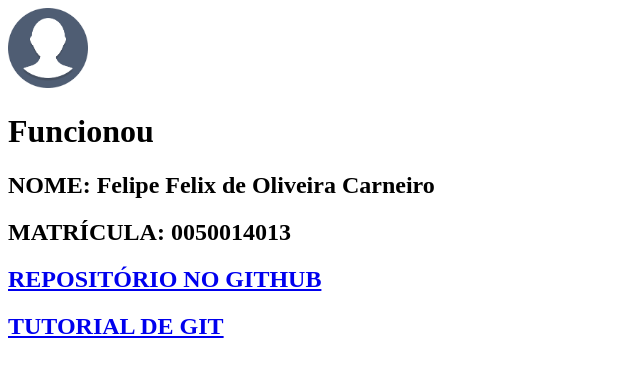
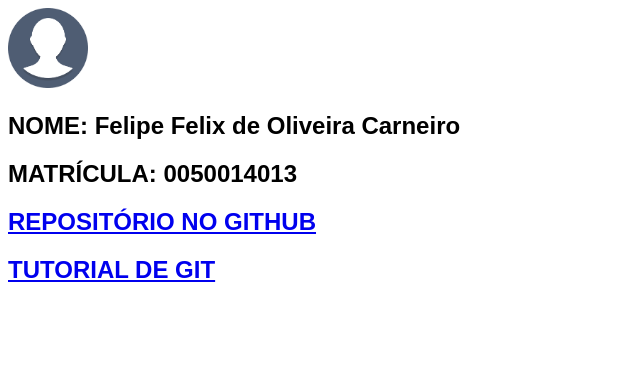
Before and after one commit to felipe-carneiro/cscw-introducao, a plain HTML site: page index.html in a window 1280 px wide. Shown: the whole page, without its empty margins (0-640 px from the left). Drawn offline with Linux system fonts and the light colour scheme.

Commit message:
Mudando font

```diff
--- a/index.html
+++ b/index.html
@@ -3,10 +3,14 @@
 	<head>
 		<meta charset="UTF-8">
 		<title>CSCW Introdução</title>
+		<style>
+			body{
+				font-family: arial;
+			}
+		</style>
 	</head>
 	<body>
 		<img src="icone.png" width="80" height="80"/>
-		<h1>Funcionou</h1>
 		<h2>NOME: Felipe Felix de Oliveira Carneiro</h2>
 		<h2>MATRÍCULA: 0050014013</h2>
 		<h2><a href="https://github.com/felipe-carneiro/cscw-introducao.git">REPOSITÓRIO NO GITHUB</a><h2>
```
